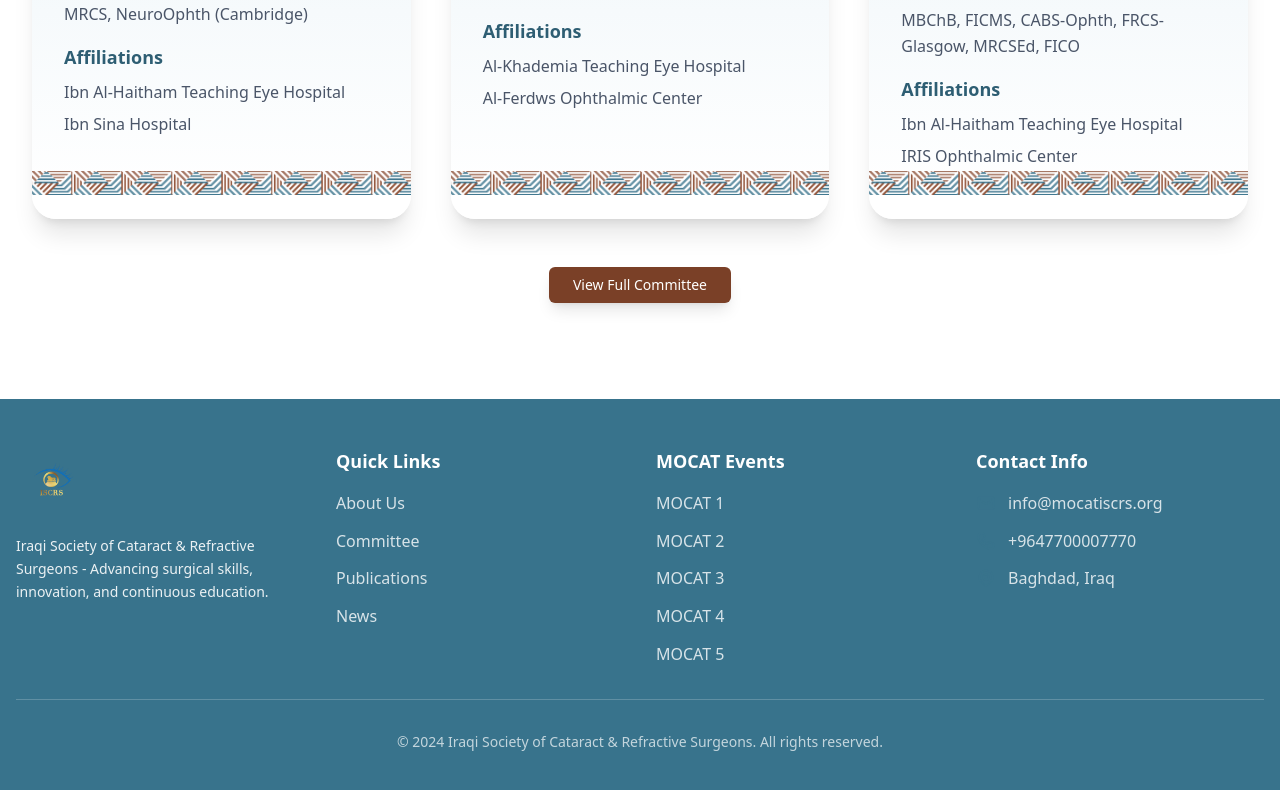
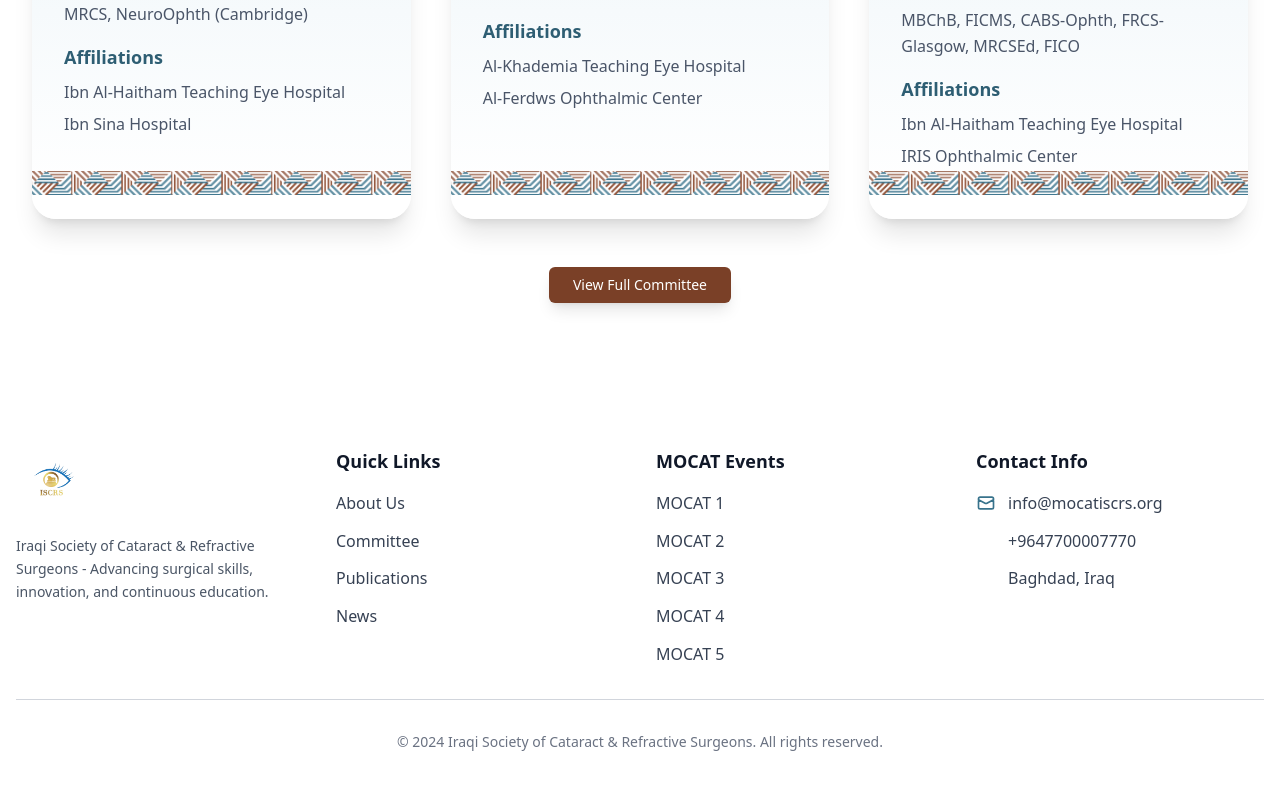
Before and after one commit to KAPITA-TECH/ISCRS, a Next.js app: page / in a window 1280 px wide. Shown: the part 3926-4716 px from the top of the page. Built offline with nearby package versions, Linux system fonts and the light colour scheme.

Commit message:
Update Footer component styles to improve readability and visual consistency; change background and text colors for better contrast.

```diff
--- a/src/components/Footer.tsx
+++ b/src/components/Footer.tsx
@@ -3,7 +3,7 @@
 
 const Footer = () => {
   return (
-    <footer className="bg-[#38738c] text-white">
+    <footer className="bg-white text-gray-900">
       <div className="max-w-7xl mx-auto px-4 py-12">
         <div className="grid md:grid-cols-2 lg:grid-cols-4 gap-8">
           {/* ISCRS Logo and Description */}
@@ -17,7 +17,7 @@
                 className="h-16 w-auto object-contain"
               />
             </div>
-            <p className="text-white/90 text-sm leading-relaxed">
+            <p className="text-gray-600 text-sm leading-relaxed">
               Iraqi Society of Cataract & Refractive Surgeons - Advancing
               surgical skills, innovation, and continuous education.
             </p>
@@ -25,14 +25,14 @@
 
           {/* Quick Links */}
           <div>
-            <h3 className="text-lg font-semibold mb-4 text-white">
+            <h3 className="text-lg font-semibold mb-4 text-gray-900">
               Quick Links
             </h3>
             <ul className="space-y-3">
               <li>
                 <Link
                   href="#about"
-                  className="text-white/80 hover:text-white transition-colors duration-200"
+                  className="text-gray-700 hover:text-gray-900 transition-colors duration-200"
                 >
                   About Us
                 </Link>
@@ -40,7 +40,7 @@
               <li>
                 <Link
                   href="#committee"
-                  className="text-white/80 hover:text-white transition-colors duration-200"
+                  className="text-gray-700 hover:text-gray-900 transition-colors duration-200"
                 >
                   Committee
                 </Link>
@@ -48,7 +48,7 @@
               <li>
                 <Link
                   href="#publications"
-                  className="text-white/80 hover:text-white transition-colors duration-200"
+                  className="text-gray-700 hover:text-gray-900 transition-colors duration-200"
                 >
                   Publications
                 </Link>
@@ -56,7 +56,7 @@
               <li>
                 <Link
                   href="#news"
-                  className="text-white/80 hover:text-white transition-colors duration-200"
+                  className="text-gray-700 hover:text-gray-900 transition-colors duration-200"
                 >
                   News
                 </Link>
@@ -66,14 +66,14 @@
 
           {/* MOCAT Events */}
           <div>
-            <h3 className="text-lg font-semibold mb-4 text-white">
+            <h3 className="text-lg font-semibold mb-4 text-gray-900">
               MOCAT Events
             </h3>
             <ul className="space-y-3">
               <li>
                 <Link
                   href="#mocat1"
-                  className="text-white/80 hover:text-white transition-colors duration-200"
+                  className="text-gray-700 hover:text-gray-900 transition-colors duration-200"
                 >
                   MOCAT 1
                 </Link>
@@ -81,7 +81,7 @@
               <li>
                 <Link
                   href="#mocat2"
-                  className="text-white/80 hover:text-white transition-colors duration-200"
+                  className="text-gray-700 hover:text-gray-900 transition-colors duration-200"
                 >
                   MOCAT 2
                 </Link>
@@ -89,7 +89,7 @@
               <li>
                 <Link
                   href="#mocat3"
-                  className="text-white/80 hover:text-white transition-colors duration-200"
+                  className="text-gray-700 hover:text-gray-900 transition-colors duration-200"
                 >
                   MOCAT 3
                 </Link>
@@ -97,7 +97,7 @@
               <li>
                 <Link
                   href="#mocat4"
-                  className="text-white/80 hover:text-white transition-colors duration-200"
+                  className="text-gray-700 hover:text-gray-900 transition-colors duration-200"
                 >
                   MOCAT 4
                 </Link>
@@ -105,7 +105,7 @@
               <li>
                 <Link
                   href="#mocat5"
-                  className="text-white/80 hover:text-white transition-colors duration-200"
+                  className="text-gray-700 hover:text-gray-900 transition-colors duration-200"
                 >
                   MOCAT 5
                 </Link>
@@ -115,7 +115,7 @@
 
           {/* Contact Info */}
           <div>
-            <h3 className="text-lg font-semibold mb-4 text-white">
+            <h3 className="text-lg font-semibold mb-4 text-gray-900">
               Contact Info
             </h3>
             <div className="space-y-3">
@@ -135,7 +135,7 @@
                 </svg>
                 <a
                   href="mailto:info@mocatiscrs.org"
-                  className="text-white/80 hover:text-white transition-colors duration-200"
+                  className="text-gray-700 hover:text-gray-900 transition-colors duration-200"
                 >
                   info@mocatiscrs.org
                 </a>
@@ -143,9 +143,9 @@
 
               <div className="flex items-start space-x-3">
                 <svg
-                  className="w-5 h-5 text-[#38738c] mt-0.5 flex-shrink-0"
-                  fill="none"
-                  stroke="currentColor"
+                  className="w-5 h-5 text-gray-900 mt-0.5 flex-shrink-0"
+                  fill="white"
+                  stroke="white"
                   viewBox="0 0 24 24"
                 >
                   <path
@@ -157,7 +157,7 @@
                 </svg>
                 <a
                   href="tel:+9647700007770"
-                  className="text-white/80 hover:text-white transition-colors duration-200"
+                  className="text-gray-700 hover:text-gray-900 transition-colors duration-200"
                 >
                   +9647700007770
                 </a>
@@ -165,9 +165,9 @@
 
               <div className="flex items-start space-x-3">
                 <svg
-                  className="w-5 h-5 text-[#38738c] mt-0.5 flex-shrink-0"
-                  fill="none"
-                  stroke="currentColor"
+                  className="w-5 h-5 text-gray-900 mt-0.5 flex-shrink-0"
+                  fill="white"
+                  stroke="white"
                   viewBox="0 0 24 24"
                 >
                   <path
@@ -183,15 +183,15 @@
                     d="M15 11a3 3 0 11-6 0 3 3 0 016 0z"
                   />
                 </svg>
-                <span className="text-white/80">Baghdad, Iraq</span>
+                <span className="text-gray-700">Baghdad, Iraq</span>
               </div>
             </div>
           </div>
         </div>
 
         {/* Bottom Border */}
-        <div className="border-t border-white/20 mt-8 pt-8">
-          <div className="text-center text-white/70 text-sm">
+        <div className="border-t border-gray-300 mt-8 pt-8">
+          <div className="text-center text-gray-500 text-sm">
             <p>
               &copy; 2024 Iraqi Society of Cataract & Refractive Surgeons. All
               rights reserved.
```
